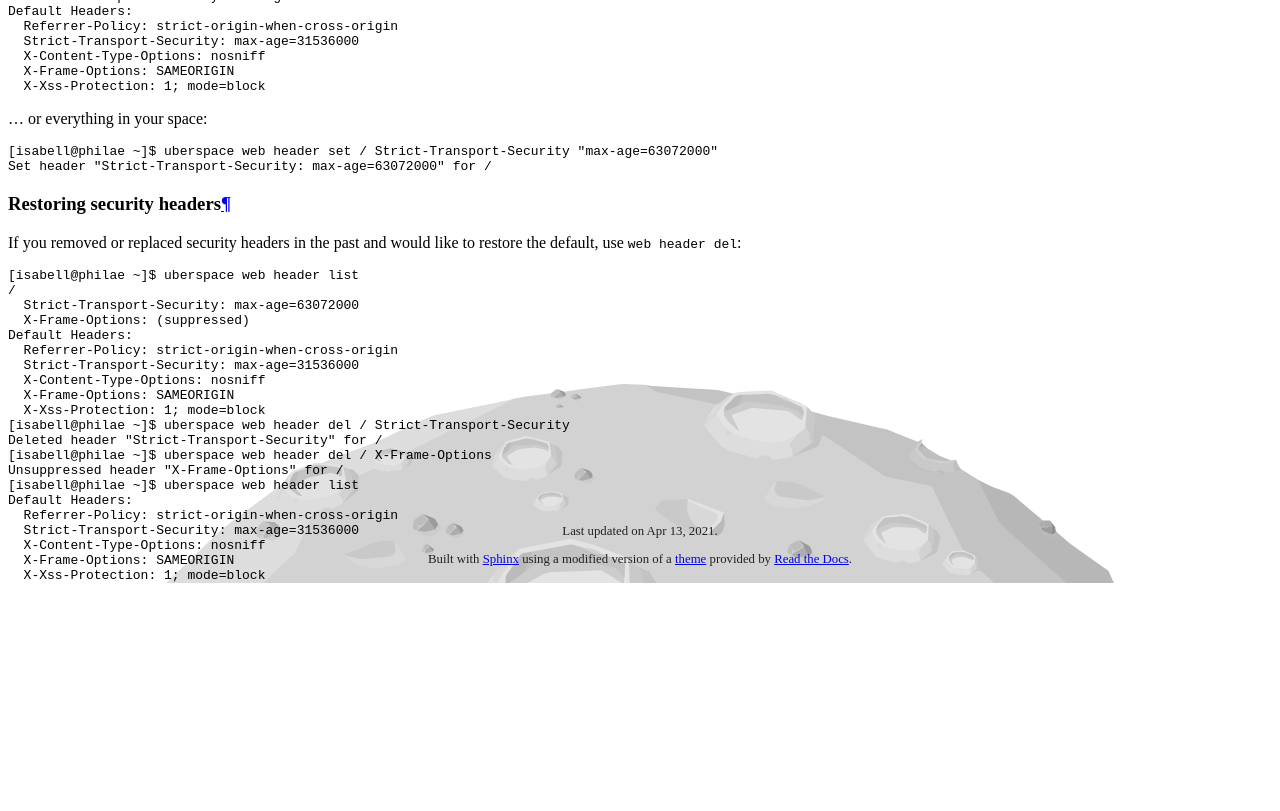
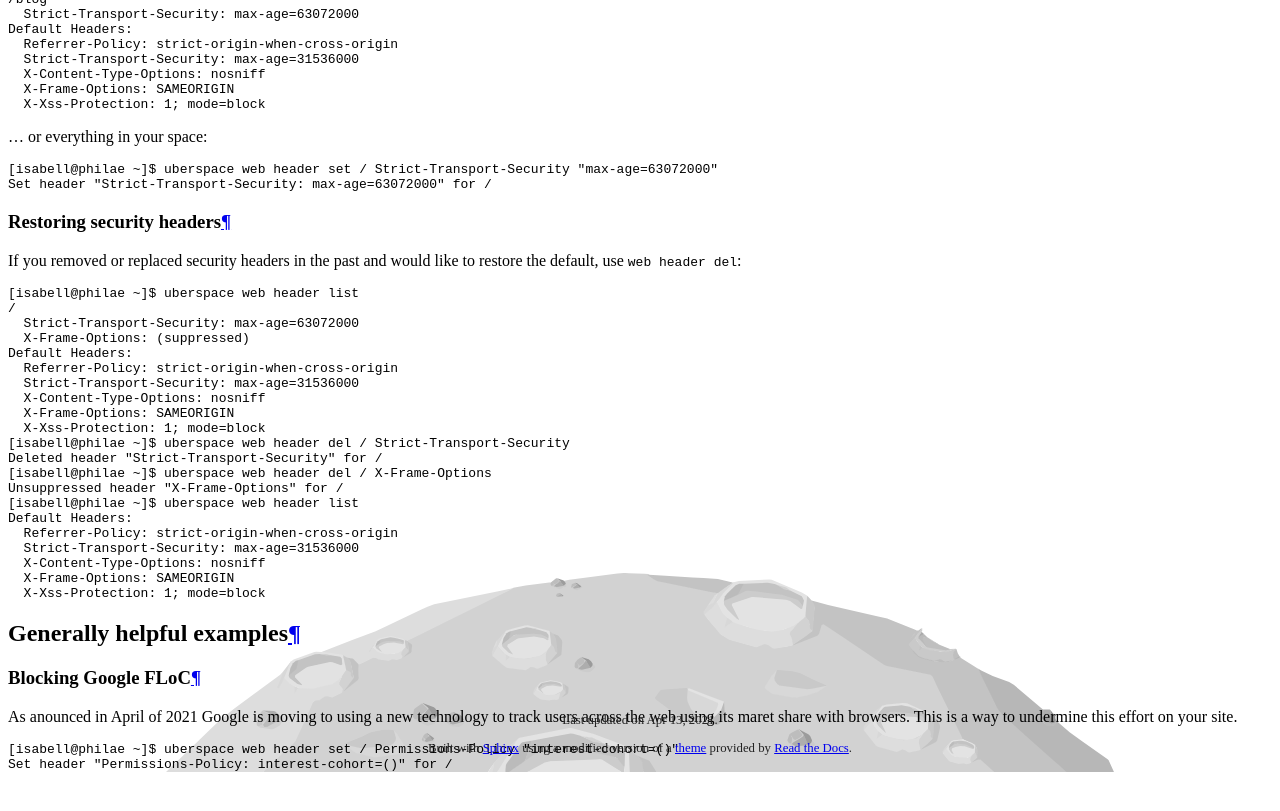
Before and after one commit to Uberspace/manual, a Sphinx documentation site: the page built from source/web-headers.rst, in a window 1280 px wide and 900 px high, scrolled down 4756 px. Shown: the top 811 px of the window. Built offline with Sphinx 7.4.7 and the Read the Docs theme 2.0.0, drawn with Linux system fonts in a browser that asks for light colours; before the commit the page ends 5467 px from its top, so only the background shows below that; some of the changed text lies outside the part shown.

Commit message:
web-headers: add blocking google FLoC as example
- adds an example section to web-headers.rst
- adds blocking google FLoC with HTTP headers to that section
Google FLoC is the new [as of 04/2021] way of google to track users. this documents how to block that on a site on an uberspace.

```diff
--- a/source/web-headers.rst
+++ b/source/web-headers.rst
@@ -254,3 +254,16 @@ If you removed or replaced security headers in the past and would like to restor
     X-Content-Type-Options: nosniff
     X-Frame-Options: SAMEORIGIN
     X-Xss-Protection: 1; mode=block
+
+Generally helpful examples
+==========================
+
+Blocking Google FLoC
+--------------------
+
+As anounced in April of 2021 Google is moving to using a new technology to track users across the web using its maret share with browsers. This is a way to undermine this effort on your site.
+
+.. code-block:: console
+
+  [isabell@philae ~]$ uberspace web header set / Permissions-Policy "interest-cohort=()"
+  Set header "Permissions-Policy: interest-cohort=()" for /
```
